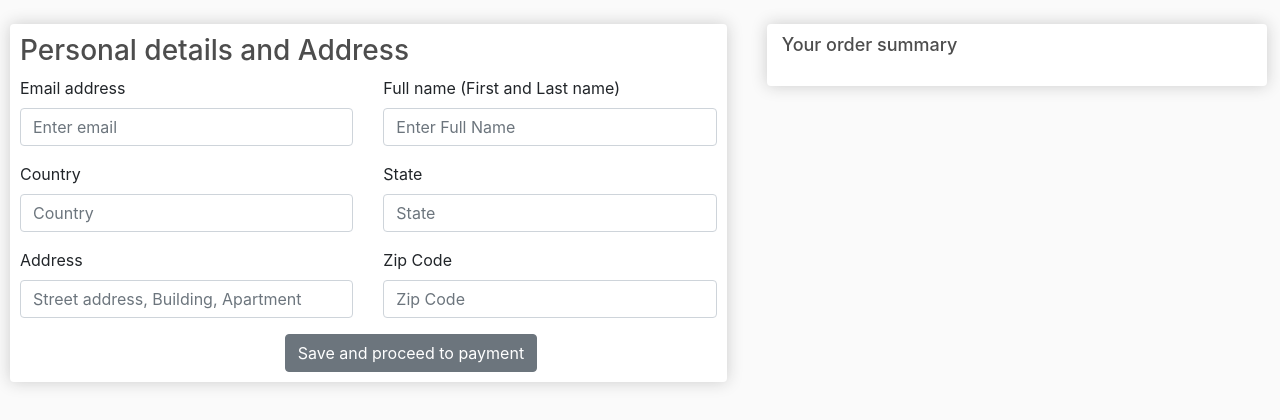
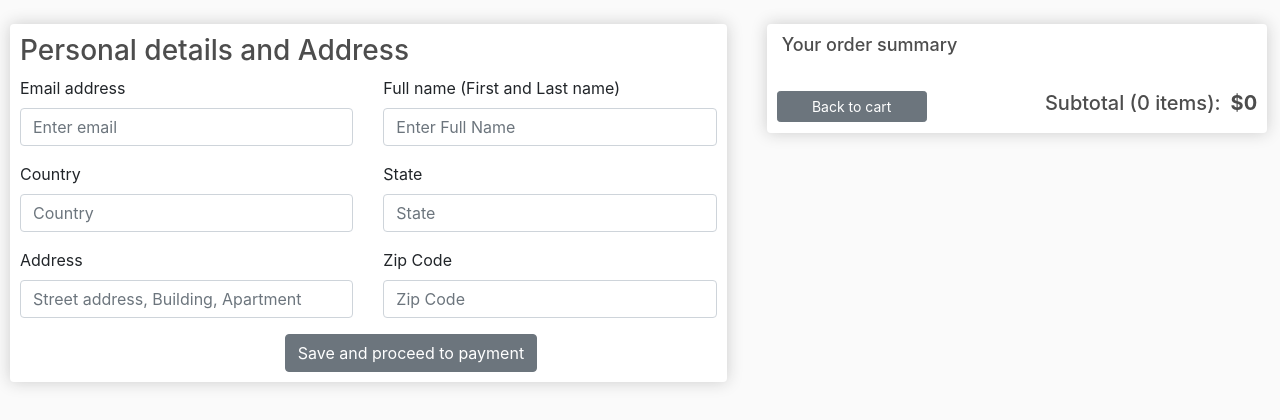
Before and after one commit to Mofe1015/Ecom-website-repo, a Django app: page /checkout/ in a window 1280 px wide. Shown: the part 56-476 px from the top of the page. Run offline with Django 4.2, Linux system fonts and the light colour scheme; some libraries are stand-ins or nearby versions.

Commit message:
addding product tottal to summary and back to cart btn

```diff
--- a/static/css/main.css
+++ b/static/css/main.css
@@ -97,8 +97,8 @@ h1,h2,h3,h4,h5,h6{
 	padding: 0px;
 	margin-bottom:40px;
 }
-.ttl-cont{
-
+.ttl-cont-sum{
+    margin-top: 15px !important;
 }
 .product{
 	border-radius: 0 0 4px 4px !important;
@@ -140,6 +140,7 @@ h1,h2,h3,h4,h5,h6{
     padding:10px;
 	width: 120px;
 	height: 95px;
+	margin-left: 25px;
 }
 .sum-col{
     margin:0px !important;
@@ -352,6 +353,10 @@ h1,h2,h3,h4,h5,h6{
     width: 200px !important;
     color: white !important;
 }
+.chk-out-2{
+    width: 150px !important;
+    color: white !important;
+}
 .proceed-payment{
     margin-left: 38% !important;
 
--- a/store/templates/store/checkout.html
+++ b/store/templates/store/checkout.html
@@ -74,7 +74,7 @@
                    <div class="row">
                        <div class="col-lg-3 sum-col">
                            <div class="sum-col">
-                               <img class="cart-itm-img" src="{{item.product.image.url}}">
+                               <img class="cart-itm-img-sum" src="{{item.product.image.url}}">
                            </div>
                        </div>
                        <div class="col-lg-6 ">
@@ -87,16 +87,27 @@
                        </div>
                        <div class="col-lg-3 sum-col">
                            <div class="row">
-                                <h3  class="check-out-sum-prc">${{item.product.price}}</h3>
+                                <h3  class="check-out-sum-prc">${{item.ItemTttl}}</h3>
                            </div>
 
                        </div>
 
                    </div>
                {%endfor%}
+               <div class="row ttl-cont-sum">
+                    <div class="col-lg-6 ">
+                        <a class="btn btn-secondary btn-sm chk-out-2" href="{% url 'cart' %}">Back to cart</a>
 
+                    </div>
 
-            </div>
+                    <div class="col-lg-6">
+                        <h3 style="display: inline-block; float: right " class="prc-fnt"><strong> ${{order.CartTtl}}</strong></h3>
+                        <h3 style="display: inline-block; float: right " class="prc-fnt1" >Subtotal ({{order.CartItmTtl}} items):</h3>
+                    </div>
+
+                </div>
+
+           </div>
         </div>
     </div>
 
```
